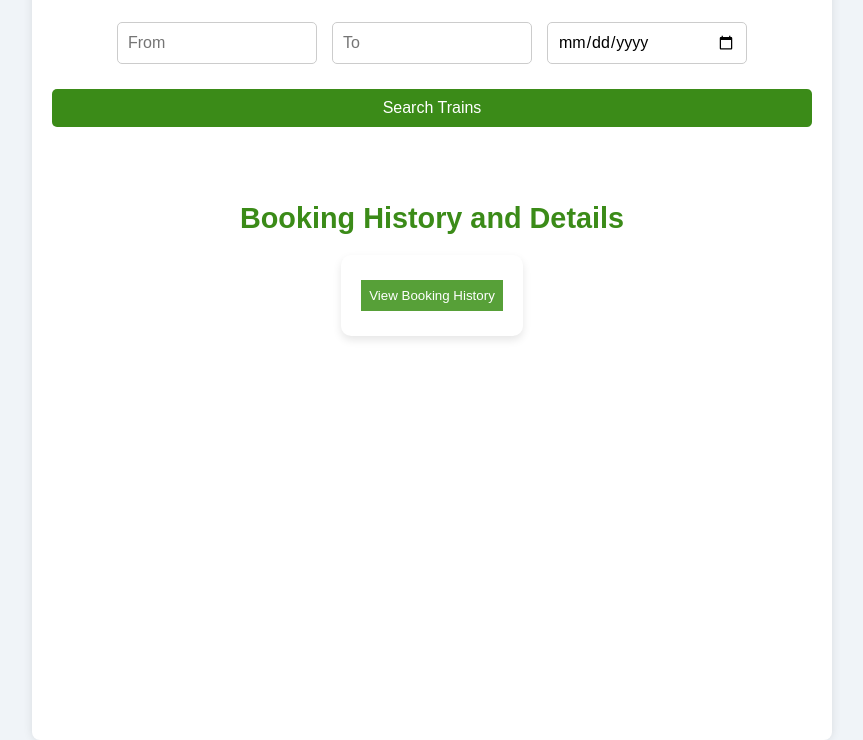
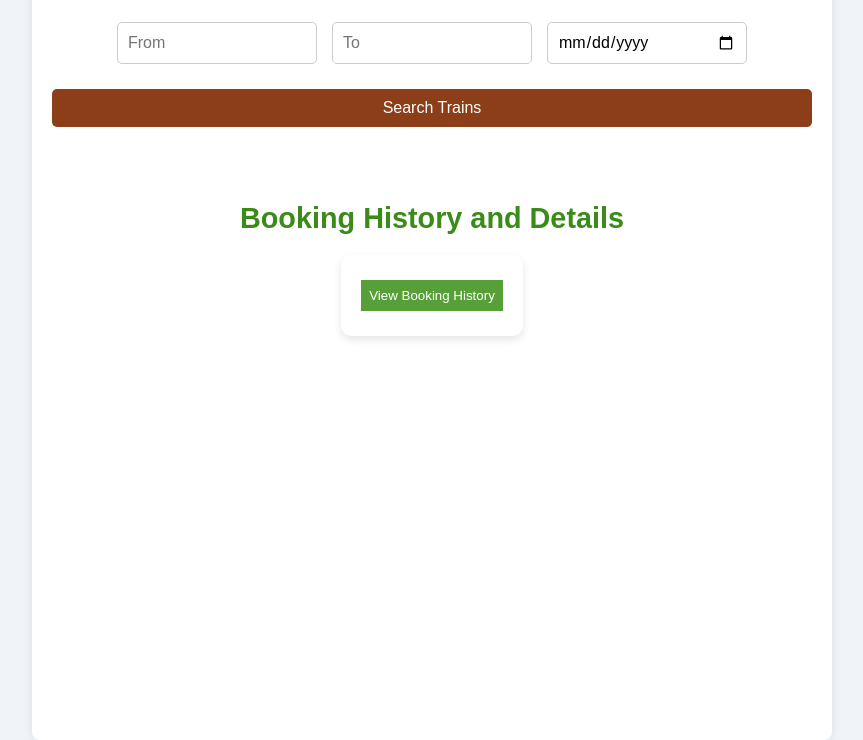
Before and after one commit to 719ABHI/Online_Ticket_Booking, a website: page search.html in a window 1280 px wide. Shown: the part 60-800 px from the top of the page, without its empty margins (208-1071 px from the left). Drawn offline with Linux system fonts and the light colour scheme.

Commit message:
updatenew

```diff
--- a/search.html
+++ b/search.html
@@ -56,7 +56,7 @@
         }
 
         .train-search button {
-            background-color: #3b8b18;
+            background-color: #8b3e18;
             color: white;
             padding: 10px 20px;
             font-size: 1rem;
```
